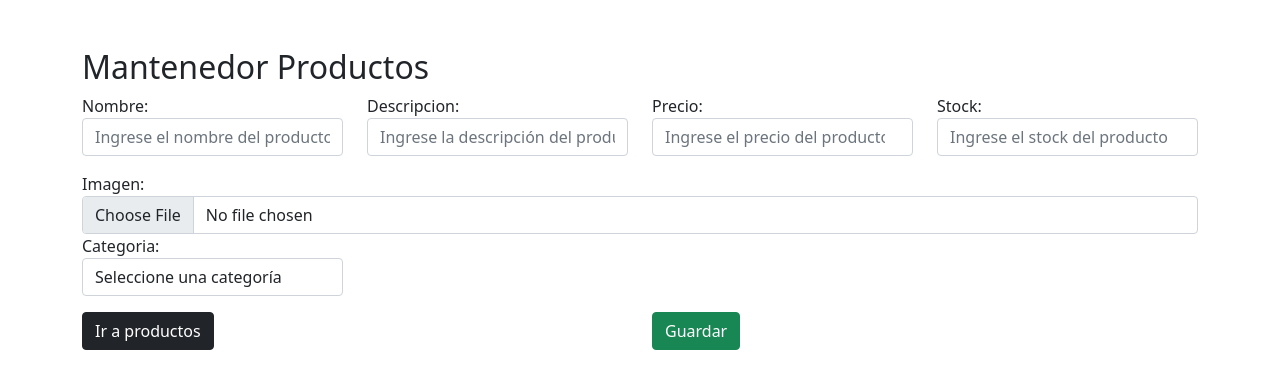
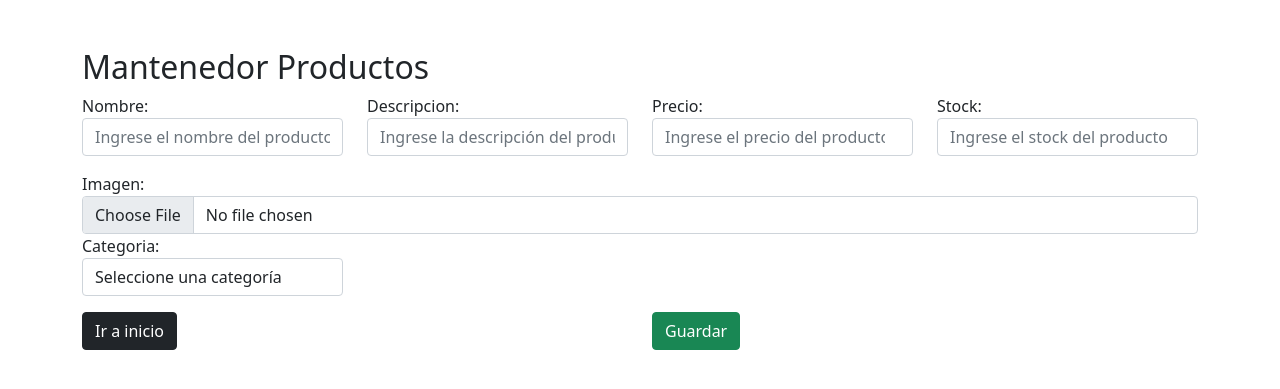
Before and after one commit to stxtiz/gmexpress, a Django app: page /crear_producto/ in a window 1280 px wide. Shown: the top 389 px of the page. Run offline with Django 5.2, Linux system fonts and the light colour scheme; data that the repository does not hold is empty.

Commit message:
actualización buena

```diff
--- a/catalogue/admin.py
+++ b/catalogue/admin.py
@@ -22,8 +22,8 @@ class ProductoAdmin(admin.ModelAdmin):
         'descripcion',
         'precio',
         'stock',
-        #'imagen',
-        'categoria_id',
+        'imagen',
+        'categoria',
     ]
 
 admin.site.register(Producto, ProductoAdmin)
--- a/catalogue/forms.py
+++ b/catalogue/forms.py
@@ -8,12 +8,12 @@ class ProductoForm(forms.ModelForm):
     precio = forms.DecimalField(widget=forms.NumberInput(attrs={'class': 'form-control','placeholder': 'Ingrese el precio del producto'}))
     stock = forms.IntegerField(widget=forms.NumberInput(attrs={'class': 'form-control','placeholder': 'Ingrese el stock del producto'}))
 
-    imagen = forms.ImageField(widget=forms.ClearableFileInput(attrs={'class': 'form-control'}))
+    imagen = forms.ImageField(widget=forms.ClearableFileInput(attrs={'class': 'form-control'}),required=False)# despues cambiar
     #no c si el producto debe llevar estado ya que en la base  en los models no lo tiene
     categoria = forms.ModelChoiceField(
         queryset=Categoria.objects.all(),
         empty_label="Seleccione una categoría",
-        widget=forms.Select(attrs={'class': 'form-control'}),required=False
+        widget=forms.Select(attrs={'class': 'form-control'}),required=False# cambiar
     )
     class Meta:
         model = Producto
--- a/templates/templateCatalogue/crear_producto.html
+++ b/templates/templateCatalogue/crear_producto.html
@@ -56,7 +56,7 @@
                     </div>
                     <div class="row">
                         <div class="col">
-                            <a class="btn btn-dark" href="{% url 'productos' %}">Ir a productos</a>
+                            <a class="btn btn-dark" href="{% url 'inicio' %}">Ir a inicio</a>
 
                         </div>
                         <div class="col">
```
